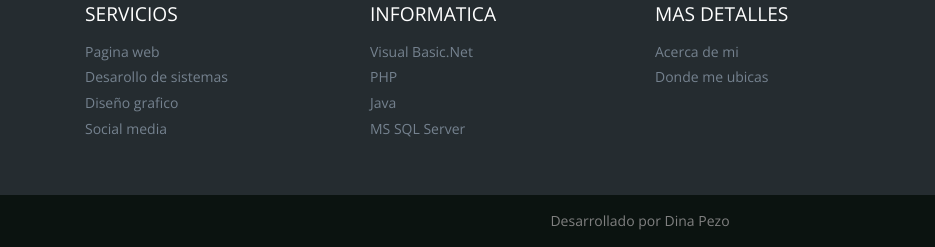
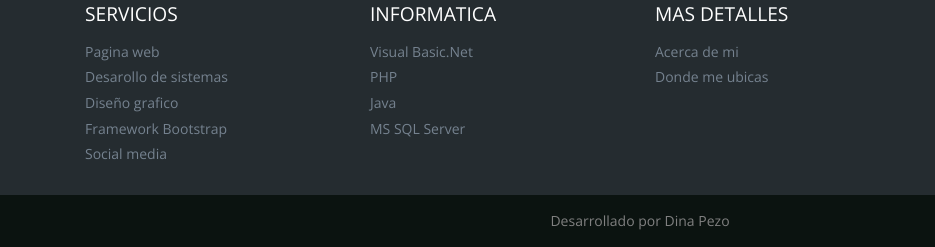
Before and after one commit to DesarrolloWebyTutoriales/tareaEstudiante, a plain HTML site: page index.html in a window 1280 px wide. Shown: the part 1011-1258 px from the top of the page, 0-935 px from the left. Drawn offline with nearby package versions, Linux system fonts and the light colour scheme.

Commit message:
Archivo index modificado

```diff
--- a/index.html
+++ b/index.html
@@ -242,6 +242,7 @@
 							<li><a href="#">Pagina web</a></li>
 							<li><a href="#">Desarollo de sistemas</a></li>
 							<li><a href="#">Diseño grafico</a></li>
+							<li><a href="#">Framework Bootstrap</a></li>
 							<li><a href="#">Social media</a></li>
 						</ul>
 					</div>
```
